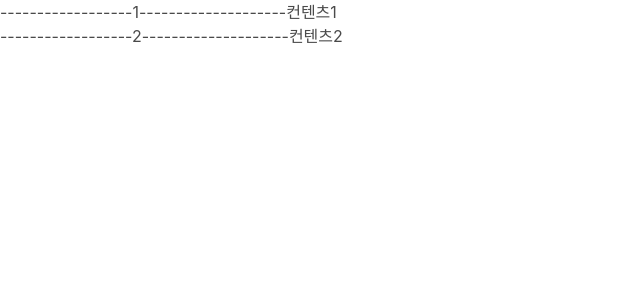
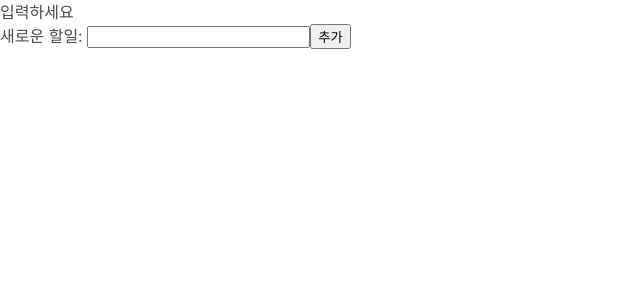
Before and after one commit to webmcki/react-final, a React (Create React App) app: page / in a window 1280 px wide. Shown: the top 300 px of the page, without its empty margins (0-640 px from the left). Built offline with nearby package versions, Linux system fonts and the light colour scheme.

Commit message:
todos입력완료

```diff
--- /dev/null
+++ b/src/cpnts/todo/Add.js
@@ -0,0 +1,37 @@
+import React, {Component} from 'react'
+
+export default class Add extends Component {
+  state = {
+    content: ''
+  }
+  handleChange = (e) => {
+    this.setState({
+      content: e.target.value
+    })
+  }
+  handleSubmit = (e) => {
+    e.preventDefault()
+    //console.log(this.state)
+    this.props.addTodo(this.state)
+    this.setState({
+      content: ''
+    })
+  }
+  render() {
+    return (
+      <div>
+        <form onSubmit={this.handleSubmit}>
+          <label htmlFor="name">새로운 할일: </label>
+          <input
+            type="text"
+            id="name"
+            onChange={this.handleChange}
+            value={this.state.content}
+          />
+
+          <button>추가</button>
+        </form>
+      </div>
+    )
+  }
+}
--- a/src/cpnts/todo/Todos.js
+++ b/src/cpnts/todo/Todos.js
@@ -4,10 +4,7 @@ const Todos = ({todos, deleteTodo}) => {
   const todoList = todos.length ? (
     todos.map((todo) => {
       return (
-        <div key={todo.id}>
-          <span onClick={() => deleteTodo(todo.id)}>
-            ------------------{todo.id}--------------------
-          </span>
+        <div key={todo.id} onClick={() => deleteTodo(todo.id)}>
           <span>{todo.content}</span>
         </div>
       )
--- a/src/cpnts/todo/index.js
+++ b/src/cpnts/todo/index.js
@@ -1,9 +1,10 @@
 import React, {Component} from 'react'
 import Todos from './Todos'
+import Add from './Add'
 
 export default class index extends Component {
   state = {
-    todos: [{id: 1, content: '컨텐츠1'}, {id: 2, content: '컨텐츠2'}]
+    todos: []
   }
   deleteTodo = (id) => {
     const todos = this.state.todos.filter((todo) => {
@@ -13,7 +14,19 @@ export default class index extends Component {
       todos
     })
   }
+  addTodo = (todo) => {
+    todo.id = Math.random()
+    let todos = [...this.state.todos, todo]
+    this.setState({
+      todos
+    })
+  }
   render() {
-    return <Todos todos={this.state.todos} deleteTodo={this.deleteTodo} />
+    return (
+      <div>
+        <Todos todos={this.state.todos} deleteTodo={this.deleteTodo} />
+        <Add addTodo={this.addTodo} />
+      </div>
+    )
   }
 }
```
